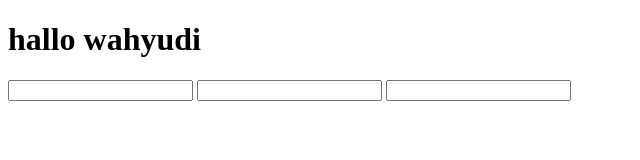
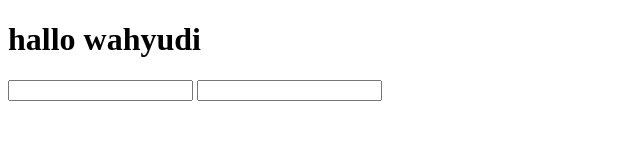
Before and after one commit to wahyudigor/belajar_git3, a plain HTML site: page index.html in a window 1280 px wide. Shown: the whole page, without its empty margins (0-640 px from the left). Drawn offline with Linux system fonts and the light colour scheme.

Commit message:
feat: no code

```diff
--- a/index.html
+++ b/index.html
@@ -9,6 +9,5 @@
     <h1>hallo wahyudi</h1>
     <input type="text" name="filter" />
     <input type="text" name="serching" />
-    <input type="text" name="serching2" />
   </body>
 </html>
```
